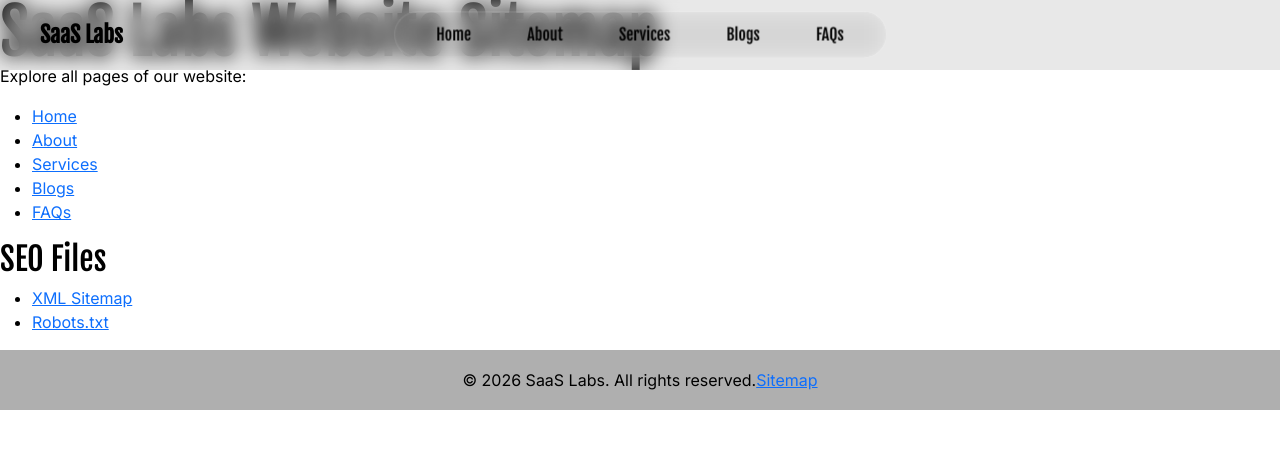
After one commit to Preetam-06/SaaS-Labs-Website, a Flask app: page /sitemap in a window 1280 px wide. The commit adds this page. Shown: the top 449 px of the page. Run offline with Flask 3, Linux system fonts and the light colour scheme.

Commit message:
Flask fix v1.2

```diff
--- a/backend/routes.py
+++ b/backend/routes.py
@@ -1,27 +1,38 @@
-from flask import Blueprint, render_template
+from flask import Blueprint, render_template, send_from_directory, Response, current_app
 import json
 import os
 
-
 routes = Blueprint("routes", __name__)
-
 
 BASE_DIR = os.path.dirname(os.path.abspath(__file__))
 
 
 def load_data():
-
     path = os.path.join(BASE_DIR, "blogs.json")
 
     with open(path, "r", encoding="utf-8") as file:
         return json.load(file)
 
 
+@routes.route("/sitemap")
+def sitemap_page():
+    return render_template("sitemap.html")
+
+STATIC_DIR = os.path.join(os.path.dirname(os.path.dirname(__file__)), "static")
+
+
+@routes.route("/robots.txt")
+def robots():
+    return send_from_directory(STATIC_DIR, "robots.txt")
+
+
+@routes.route("/sitemap.xml")
+def sitemap_xml():
+    return send_from_directory(STATIC_DIR, "sitemap.xml")
 
 @routes.route("/")
 def index():
     return render_template("index.html")
-
 
 
 @routes.route("/about")
@@ -29,16 +40,13 @@ def about():
     return render_template("about.html")
 
 
-
 @routes.route("/services")
 def services():
     return render_template("services.html")
 
 
-
 @routes.route("/blogs")
 def blogs():
-
     data = load_data()
 
     return render_template(
@@ -47,7 +55,6 @@ def blogs():
     )
 
 
-
 @routes.route("/faqs")
 def faqs():
     return render_template("Faqs.html")
--- /dev/null
+++ b/static/robots.txt
@@ -0,0 +1,4 @@
+User-agent: *
+Allow: /
+
+Sitemap: https://saas-labs-website.onrender.com/sitemap.xml
--- a/templates/index.html
+++ b/templates/index.html
@@ -275,6 +275,7 @@
 
 <footer class="footer">
     <p>&copy; 2026 SaaS Labs. All rights reserved.</p>
+    <a href="/sitemap">Sitemap</a>
 </footer>
 
 </body>
--- /dev/null
+++ b/templates/sitemap.html
@@ -0,0 +1,92 @@
+<!DOCTYPE html>
+<html lang="en">
+<head>
+    <meta charset="UTF-8">
+    <meta name="viewport" content="width=device-width, initial-scale=1.0">
+    <title>Project</title>
+    <link rel="preconnect" href="https://fonts.googleapis.com">
+    <link rel="preconnect" href="https://fonts.gstatic.com" crossorigin>
+    <link href="https://fonts.googleapis.com/css2?family=Fjalla+One&family=Inter:wght@400;500;600;700;800&display=swap" rel="stylesheet">
+    <link href="https://cdn.jsdelivr.net/npm/bootstrap@5.3.8/dist/css/bootstrap.min.css" rel="stylesheet" integrity="sha384-sRIl4kxILFvY47J16cr9ZwB07vP4J8+LH7qKQnuqkuIAvNWLzeN8tE5YBujZqJLB" crossorigin="anonymous">
+    <link rel="stylesheet" href="{{url_for('static', filename='assets/css/style.css')}}">
+</head>
+<body>
+<nav class="navbar">
+    <div class="logo-container">
+        <a href="{{url_for('routes.index')}}" class="nav-logo">SaaS Labs</a>
+    </div>
+
+    <input type="checkbox" id="nav-toggle" class="nav-toggle">
+    <label for="nav-toggle" class="menu-button" aria-label="Toggle navigation">
+        <span></span>
+        <span></span>
+        <span></span>
+    </label>
+
+    <div class="menu-container">
+        <ul class="nav-menu">
+            <li><a href="{{url_for('routes.index')}}" class="nav-links">Home</a></li>
+            <li><a href="{{url_for('routes.about')}}" class="nav-links">About</a></li>
+            <li><a href="{{url_for('routes.services')}}" class="nav-links">Services</a></li>
+            <li><a href="{{url_for('routes.blogs')}}" class="nav-links">Blogs</a></li>
+            <li><a href="{{url_for('routes.faqs')}}" class="nav-links">FAQs</a></li>
+        </ul>
+    </div>
+</nav>
+<section class="home_container">
+    <h1 class="h1_home">SaaS Labs Website Sitemap</h1>
+    <p>Explore all pages of our website:</p>
+</section>
+<ul>
+    <li>
+        <a href="{{ url_for('routes.index') }}">
+            Home
+        </a>
+    </li>
+
+    <li>
+        <a href="{{ url_for('routes.about') }}">
+            About
+        </a>
+    </li>
+
+    <li>
+        <a href="{{ url_for('routes.services') }}">
+            Services
+        </a>
+    </li>
+
+    <li>
+        <a href="{{ url_for('routes.blogs') }}">
+            Blogs
+        </a>
+    </li>
+
+    <li>
+        <a href="{{ url_for('routes.faqs') }}">
+            FAQs
+        </a>
+    </li>
+</ul>
+
+<h2>SEO Files</h2>
+
+<ul>
+    <li>
+        <a href="{{ url_for('routes.sitemap_xml') }}">
+            XML Sitemap
+        </a>
+    </li>
+
+    <li>
+        <a href="{{ url_for('routes.robots') }}">
+            Robots.txt
+        </a>
+    </li>
+</ul>
+<footer class="footer">
+    <p>© 2026 SaaS Labs. All rights reserved.</p>
+    <a href="/sitemap">Sitemap</a>
+</footer>
+</body>
+</html>
```
Also changed, not shown: static/sitemap.xml (added, +29 -0 lines).
